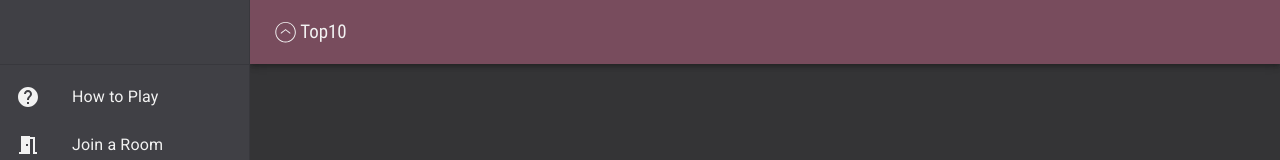
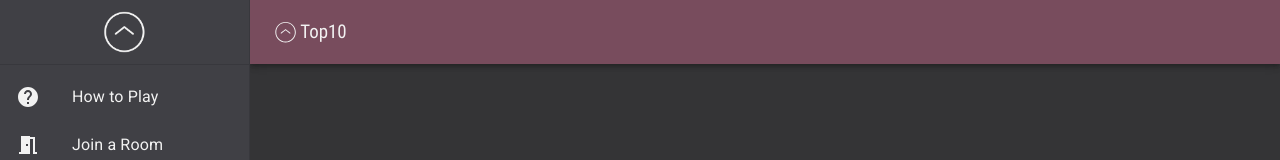
Before and after one commit to kgpasta/topten, a Next.js app: page /room/1 in a window 1280 px wide. Shown: the top 160 px of the page. Built offline with nearby package versions, Linux system fonts and the light colour scheme.

Commit message:
drawer content icon

```diff
--- a/components/Drawer/DrawerContent.js
+++ b/components/Drawer/DrawerContent.js
@@ -16,6 +16,13 @@ const useStyles = makeStyles(() => ({
   },
   spacer: {
     minHeight: 64,
+    flex: 1,
+    display: "flex",
+    alignItems: "center",
+    justifyContent: "center",
+  },
+  logo: {
+    height: 48,
   },
 }));
 
@@ -42,7 +49,9 @@ const DrawerContent = () => {
   const classes = useStyles();
   return (
     <div>
-      <div className={classes.spacer} />
+      <div className={classes.spacer}>
+        <img src={"/logo.png"} alt={"Top Ten Logo"} className={classes.logo} />
+      </div>
       <Divider />
       <List>
         {sections(classes).map(({ label, icon }) => (
--- a/pages/_app.js
+++ b/pages/_app.js
@@ -23,6 +23,7 @@ export default function MyApp(props) {
           name="viewport"
           content="minimum-scale=1, initial-scale=1, width=device-width"
         />
+        <link rel="icon" type="image/png" href="/favicon.ico"></link>
       </Head>
       <ThemeProvider theme={Theme}>
         {/* CssBaseline kickstart an elegant, consistent, and simple baseline to build upon. */}
```
Also changed, not shown: public/logo.png (added), 1 other file (tests, documents, lock files or other folders).
